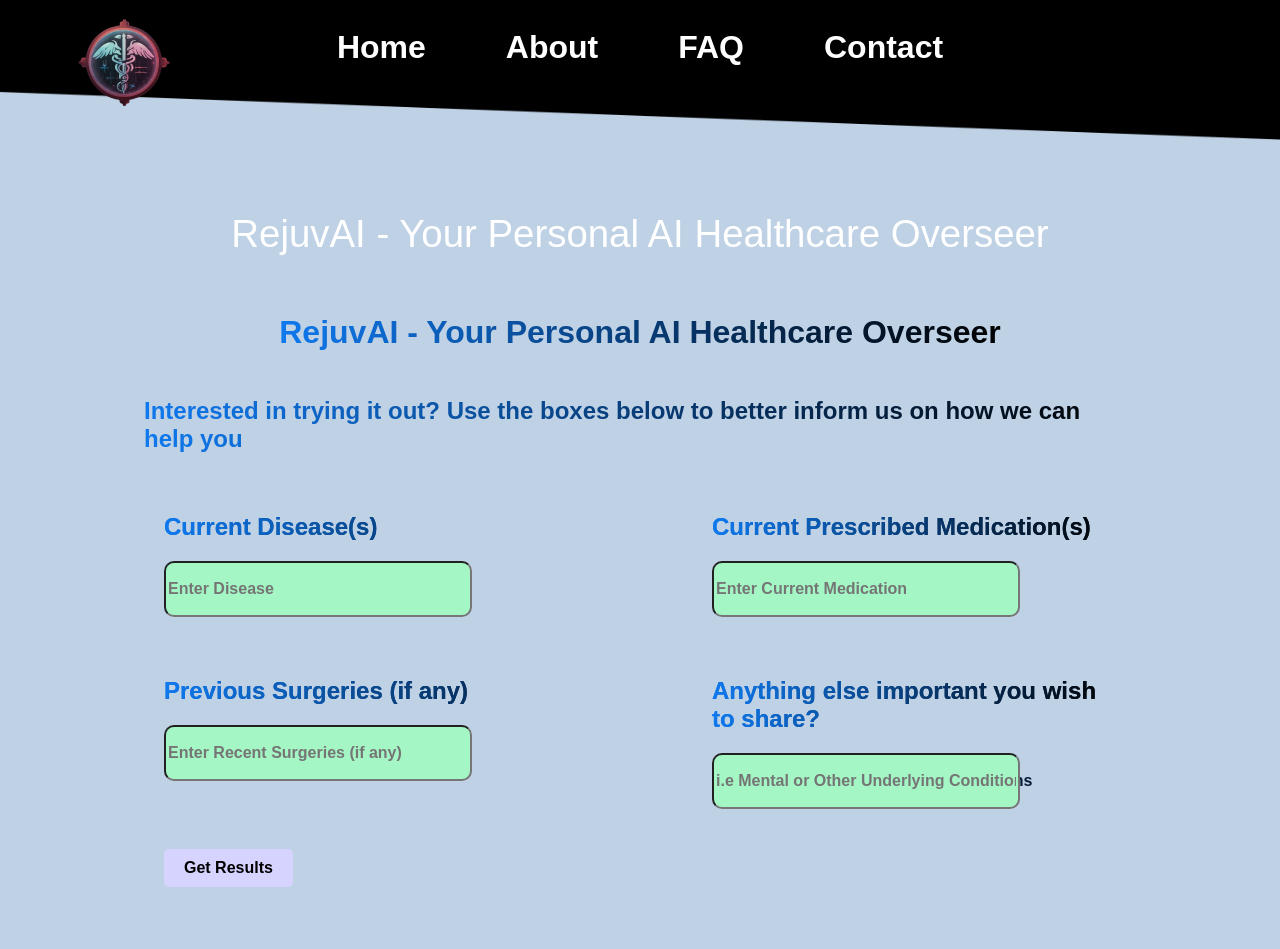
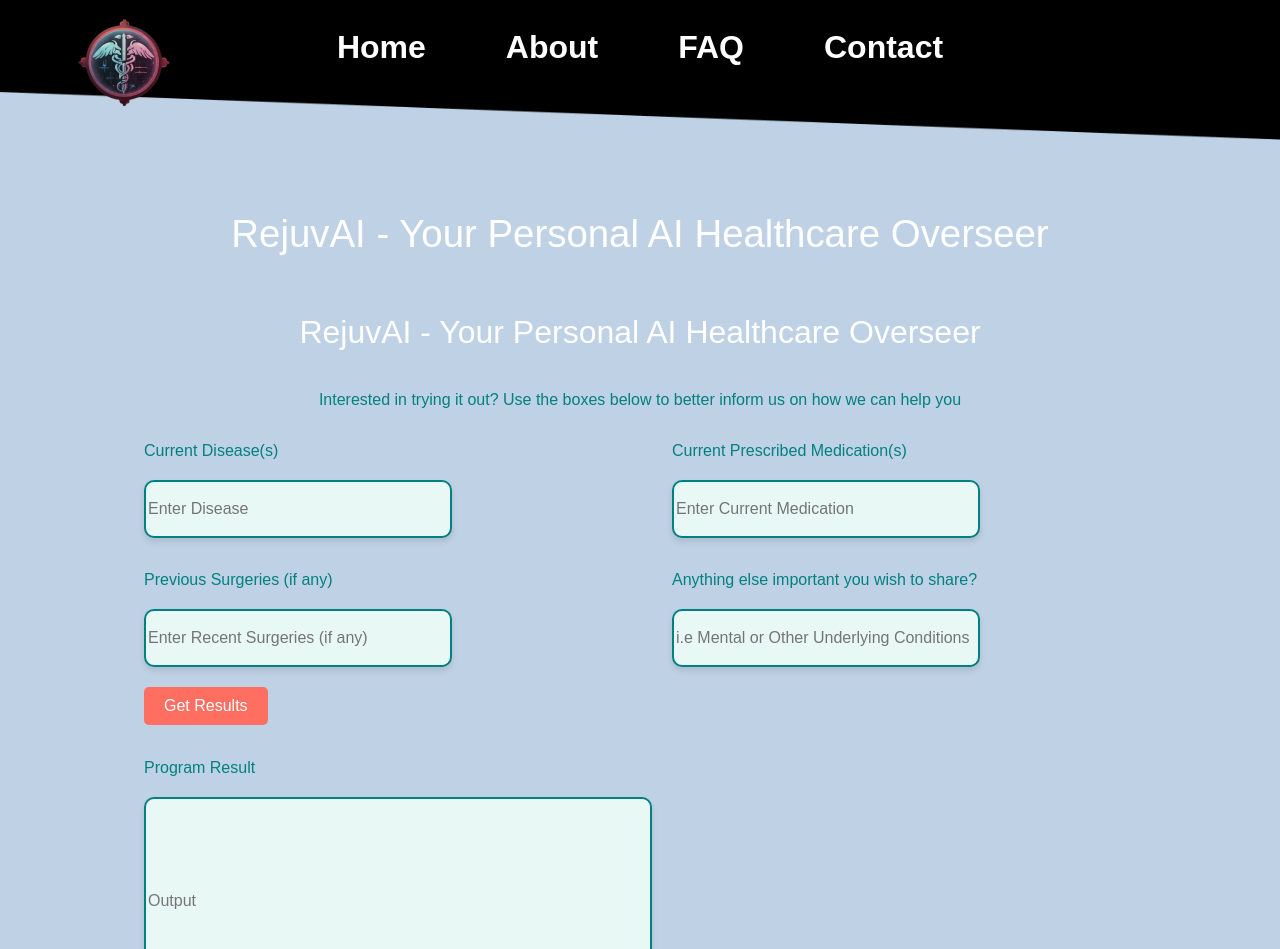
Before and after one commit to SameerSul/GoogleAIHackathonProject, a SvelteKit app: page / in a window 1280 px wide. Shown: the top 949 px of the page. Built offline with nearby package versions, Linux system fonts and the light colour scheme; a web font is replaced by a local one.

Commit message:
Added button hovers, improved colours, shadows.

```diff
--- a/src/routes/+page.svelte
+++ b/src/routes/+page.svelte
@@ -49,72 +49,75 @@
 		grid-template-columns: repeat(2, 1fr); /* Two columns */
 		gap: 20px; /* Adjust the gap between items */
 	}
-	.container {
-		padding: 20px;
-		display: grid;
-		grid-template-columns: repeat(2, 1fr); /* Two columns */
-		gap: 40px; /* Adjust the gap between items */
-	}
 
-	.input-container {
-		background: linear-gradient(to right, #0f79ee, #000000);
-		background-clip: text;
-		color: transparent;
-	}
-
-	.large-input-container {
-		display: block;
-		background: linear-gradient(to right, #0f79ee, #000000);
-		background-clip: text;
-		color: transparent;
-	}
-
-	.button-container {
-		display: block;
-		background: linear-gradient(to right, #0f79ee, #000000);
-		background-clip: text;
-		color: transparent;
-	}
-
-	.textbox {
-		width: 300px;
-		height: 50px;
-		font-weight: bold;
-		background-color: #a4f7c5; /* Fill color */
+	.textbox,
+	.large-textbox {
+		width: 300px; /* Default width for regular textboxes */
+		height: 50px; /* Default height for regular textboxes */
+		background-color: #e8f8f5; /* Soothing pale teal background */
+		border: 2px solid #008080; /* Teal border for better visibility */
 		border-radius: 10px;
+		padding: 2px; /* Padding inside the textbox for inner space */
+		box-shadow: 0 4px 6px rgba(0, 0, 0, 0.1); /* Soft shadow for depth */
+		transition: box-shadow 0.3s ease-in-out, background-color 0.3s ease-in-out; /* Smooth transitions */
 	}
 
 	.large-textbox {
-		width: 500px;
-		height: 200px;
-		font-weight: bold;
-		background-color: #a4f7c5; /* Fill color */
-		border-radius: 10px;
-	}
-	.button {
-		border: none;
-		font-weight: bolder;
-		display: flex;
-		border-radius: 5px; /* Adjust the radius as needed */
-		padding: 10px 20px; /* Adjust padding as needed */
-		background-color: #d6d4ff; /* Change background color if desired */
-		color: #000000; /* Change text color if desired */
-		cursor: pointer;
+		width: 500px; /* Specific width for larger textbox */
+		height: 200px; /* Specific height for larger textbox */
+		background-color: #e8f8f5; /* Consistent soothing pale teal for larger textbox */
+		box-shadow: 0 4px 6px rgba(0, 0, 0, 0.1); /* Consistent shadow with regular textboxes */
+		transition: box-shadow 0.3s ease-in-out, background-color 0.3s ease-in-out; /* Consistent transitions */
 	}
 
-	.large-text {
-		font-weight: bold;
-		font-size: 1.5em;
-		background: linear-gradient(to right, #0f79ee, #000000);
-		background-clip: text;
-		color: transparent;
+	h2 {
+		margin-bottom: 20px;
+		color: #008080; /* Teal color for headings */
 	}
 
 	.larger-text {
-		font-weight: bold;
 		font-size: 2em;
-		background: linear-gradient(to right, #0f79ee, #000000);
-		background-clip: text;
-		color: transparent;
+	}
+
+	/* Styles for input fields inside textboxes */
+	input[type='text'] {
+		width: 100%; /* Full width of the textbox */
+		height: 46px; /* Slightly smaller to fit within 50px height of textbox */
+		border: none;
+		border-radius: 8px; /* Slightly less than textbox for aesthetic purpose */
+		padding: 0 10px;
+		font-size: 16px;
+		box-sizing: border-box; /* Padding and border included in width/height */
+		background-color: transparent; /* Ensure input background matches textbox */
+		color: #333333; /* Dark gray for text */
+	}
+
+	input[type='text']:focus {
+		outline: none;
+		border-color: #ff6f61; /* Coral color when focused */
+	}
+
+	/* Button styles */
+	button,
+	.button {
+		background-color: #ff6f61; /* Coral for buttons */
+		color: #ffffff; /* White text for contrast */
+		border: none;
+		padding: 10px 20px;
+		border-radius: 5px;
+		cursor: pointer;
+		transition: background-color 0.3s ease-in-out; /* Smooth transition for color change */
+	}
+
+	button:hover,
+	.button:hover {
+		background-color: #e65550; /* Darker coral on hover */
+		box-shadow: 0 2px 4px rgba(0, 0, 0, 0.2); /* Shadow effect on hover for button */
+	}
+
+	/* Hover effects for textboxes to improve interactivity */
+	.textbox:hover,
+	.large-textbox:hover {
+		box-shadow: 0 6px 10px rgba(0, 0, 0, 0.15); /* Larger shadow on hover for a lifting effect */
 	}
 </style>
```
